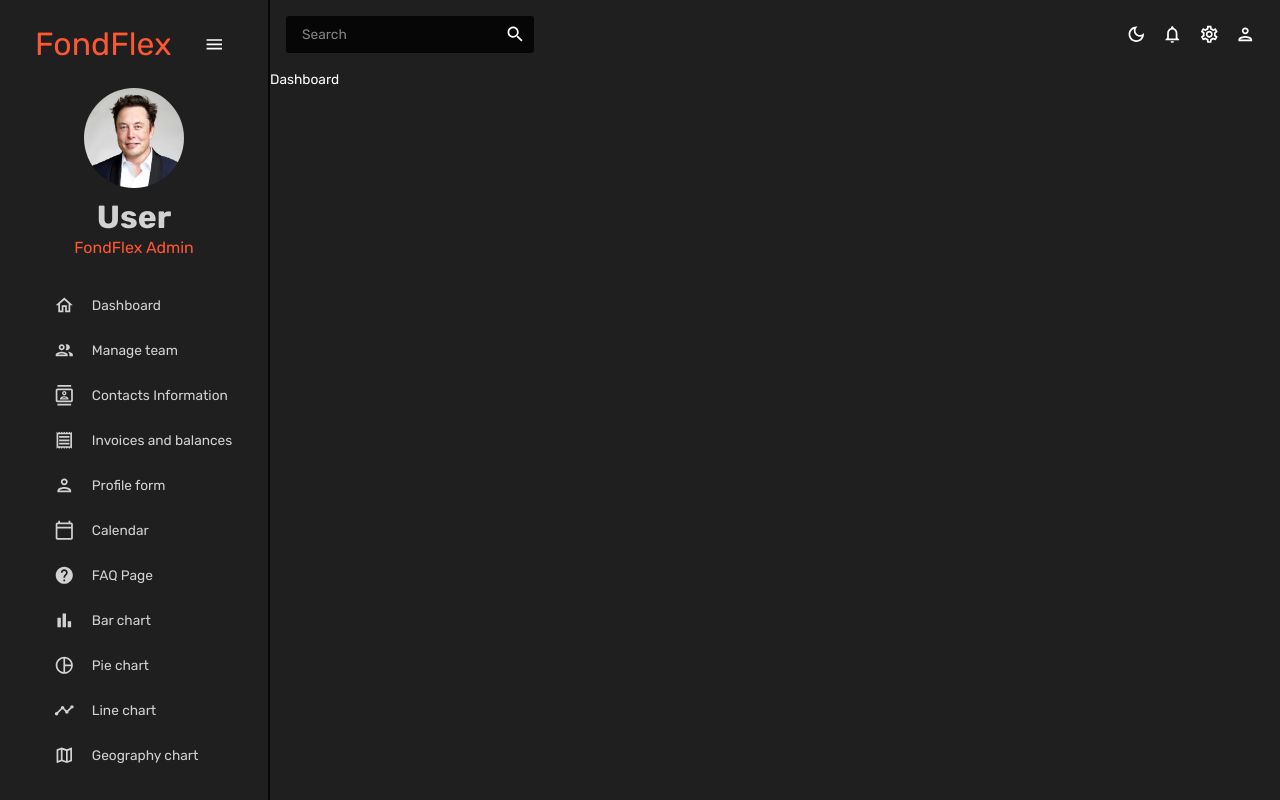
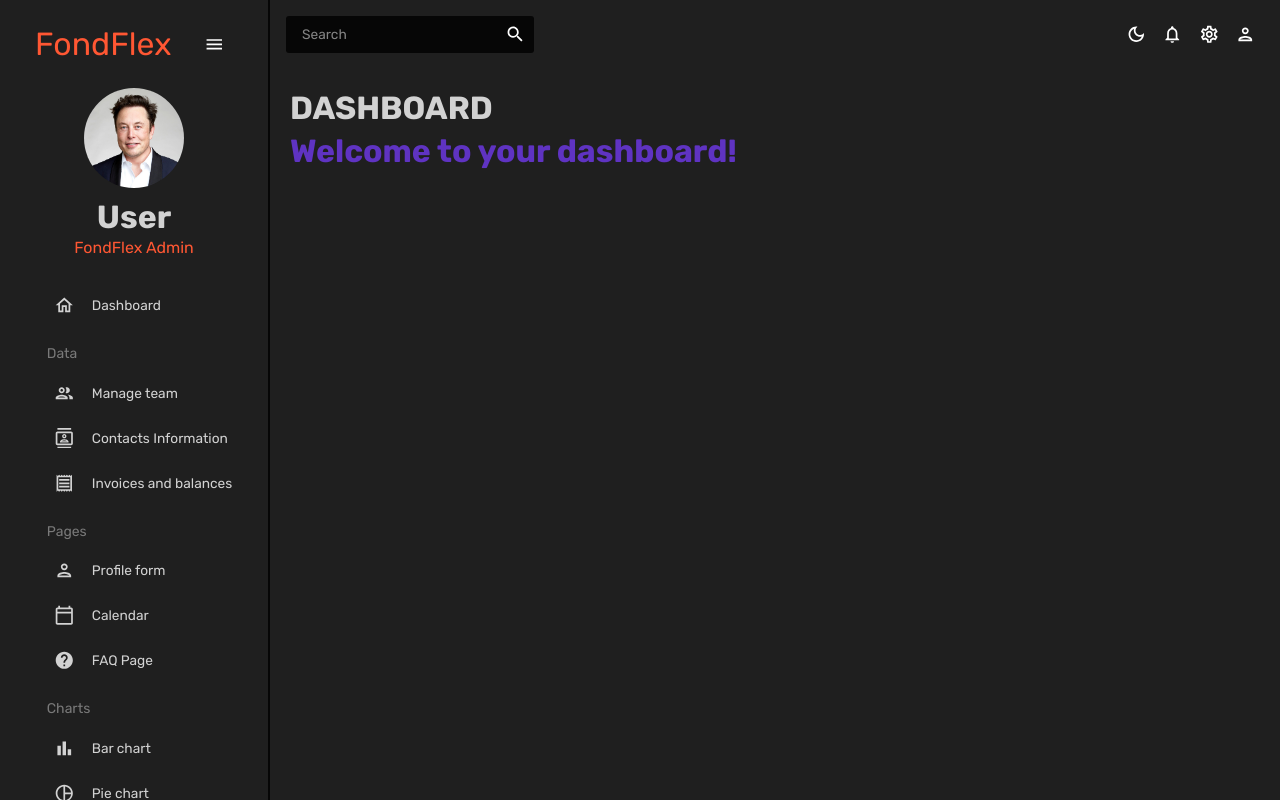
Before and after one commit to garrza/react-admin, a React (Create React App) app: page / in a window 1280 px wide. Built offline with nearby package versions, Linux system fonts and the light colour scheme.

Commit message:
Add and incorporate reusable header component

```diff
--- /dev/null
+++ b/src/components/header.jsx
@@ -0,0 +1,25 @@
+import { Typography, Box, useTheme } from "@mui/material";
+import { tokens } from "../theme";
+
+const Header = ( {title, subtitle}) => {
+    const theme = useTheme();
+    const colors = tokens(theme.palette.mode);
+    return <Box mb="30px">
+        <Typography
+        variant="h2"
+        color={colors.black[100]}
+        fontWeight="bold"
+        sx={{ mb: "5px"}}>
+        {title}
+        </Typography>
+        <Typography
+        variant="h2"
+        color={colors.blue[400]}
+        fontWeight="bold"
+        sx={{ mb: "5px"}}>
+        {subtitle}
+        </Typography>
+    </Box>
+}
+
+export default Header;
--- a/src/scenes/dashboard/index.jsx
+++ b/src/scenes/dashboard/index.jsx
@@ -1,5 +1,12 @@
+import Header from "../../components/header";
+import { Box } from "@mui/material";
+
 const Dashboard = () => {
-    return <div>Dashboard</div>
+    return <Box sx={{ m: "20px"}}>
+        <Box display="flex" justifyContent="space-between" alignItems="center">
+        <Header title="DASHBOARD" subtitle="Welcome to your dashboard!"/>
+        </Box>
+    </Box>
 }
 
 export default Dashboard;
--- a/src/scenes/global/Sidebar.jsx
+++ b/src/scenes/global/Sidebar.jsx
@@ -134,6 +134,12 @@ const Sidebar = () => {
                             selected={selected}
                             setSelected={setSelected }
                             />
+                            <Typography
+                            variant="h6"
+                            color={colors.black[300]}
+                            sx={{ m: "15px 0px 5px 20px"}}
+                            >
+                                Data</Typography>
                             <Item
                             title="Manage team"
                             to="/team"
@@ -143,7 +149,7 @@ const Sidebar = () => {
                             />
                             <Item
                             title="Contacts Information"
-                            to="/"
+                            to="/contacts"
                             icon={<ContactsOutlinedIcon />}
                             selected={selected}
                             setSelected={setSelected }
@@ -155,6 +161,12 @@ const Sidebar = () => {
                             selected={selected}
                             setSelected={setSelected }
                             />
+                            <Typography
+                            variant="h6"
+                            color={colors.black[300]}
+                            sx={{ m: "15px 0px 5px 20px"}}
+                            >
+                                Pages</Typography>
                             <Item
                             title="Profile form"
                             to="/form"
@@ -176,6 +188,12 @@ const Sidebar = () => {
                             selected={selected}
                             setSelected={setSelected }
                             />
+                            <Typography
+                            variant="h6"
+                            color={colors.black[300]}
+                            sx={{ m: "15px 0px 5px 20px"}}
+                            >
+                                Charts</Typography>
                             <Item
                             title="Bar chart"
                             to="/bar"
```
